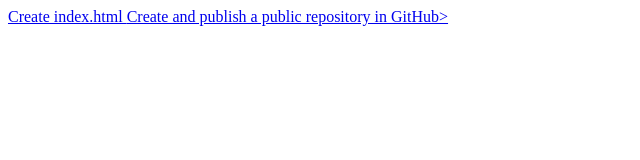
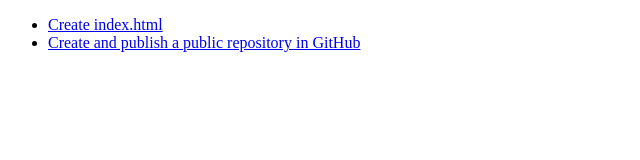
Before and after one commit to nthapa25/Engineering-Training, a plain HTML site: page index.html in a window 1280 px wide. Shown: the whole page, without its empty margins (0-640 px from the left). Drawn offline with Linux system fonts and the light colour scheme.

Commit message:
DIG-72524-eng-training-unorderlist-anchtags

```diff
--- a/index.html
+++ b/index.html
@@ -4,7 +4,17 @@
     <title>Engineering Training</title>
   </head>
   <body>
-    <a href ="https://totalwine.atlassian.net/browse/DIG-70771">Create index.html </a>
-    <a href="https://totalwine.atlassian.net/browse/DIG-70749">Create and publish a public repository in GitHub></a>
+    <ul>
+      <li>
+        <a href="https://totalwine.atlassian.net/browse/DIG-70771"
+          >Create index.html</a
+        >
+      </li>
+      <li>
+        <a href="https://totalwine.atlassian.net/browse/DIG-70749"
+          >Create and publish a public repository in GitHub</a
+        >
+      </li>
+    </ul>
   </body>
 </html>
```
